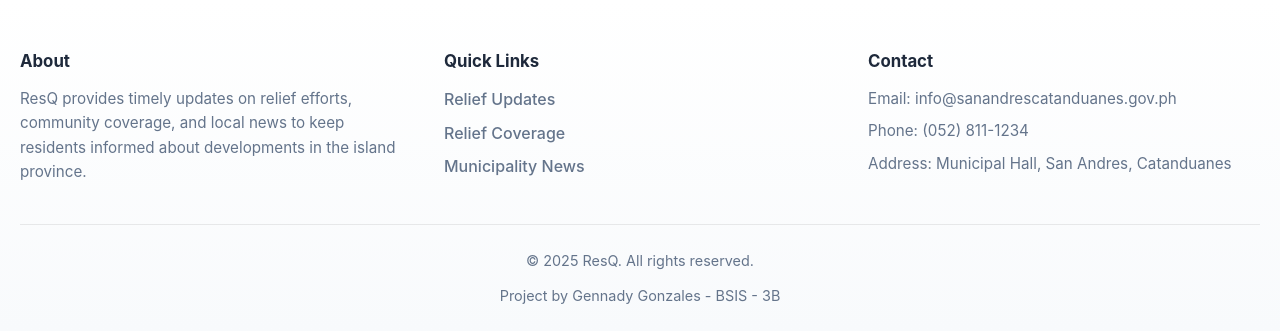
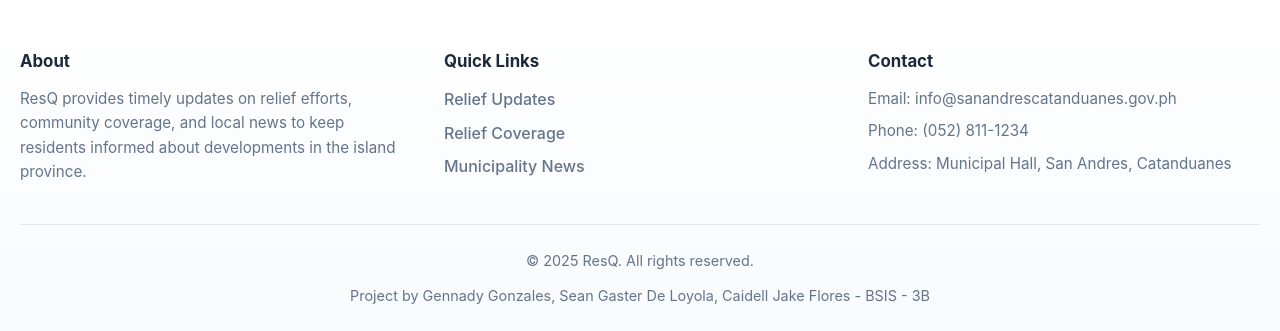
Before and after one commit to genads11/ResQ_Website, a PHP site: page /index.php in a window 1280 px wide. Shown: the part 3650-3981 px from the top of the page. Run offline with PHP 8.4, Linux system fonts and the light colour scheme; data that the repository does not hold is empty.

Commit message:
footer.php

```diff
--- a/ResQ2/partials/footer.php
+++ b/ResQ2/partials/footer.php
@@ -25,7 +25,7 @@
         </div>
         <div class="footer-bottom">
             <p>&copy; <?= date('Y') ?> ResQ. All rights reserved.</p>
-            <p style="margin-top: 12px; font-size: 0.9rem; color: var(--muted);">Project by Gennady Gonzales - BSIS - 3B</p>
+            <p style="margin-top: 12px; font-size: 0.9rem; color: var(--muted);">Project by Gennady Gonzales, Sean Gaster De Loyola, Caidell Jake Flores - BSIS - 3B</p>
         </div>
     </div>
 </footer>
```
